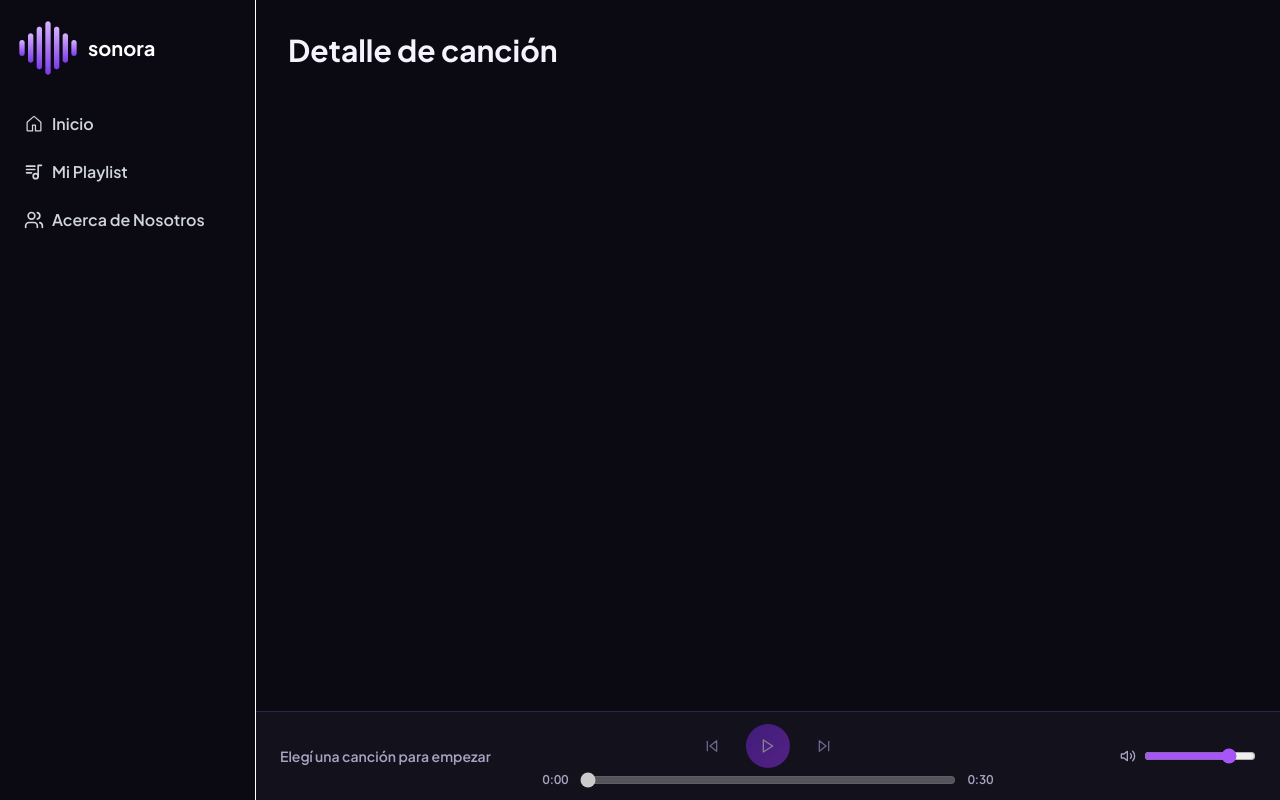
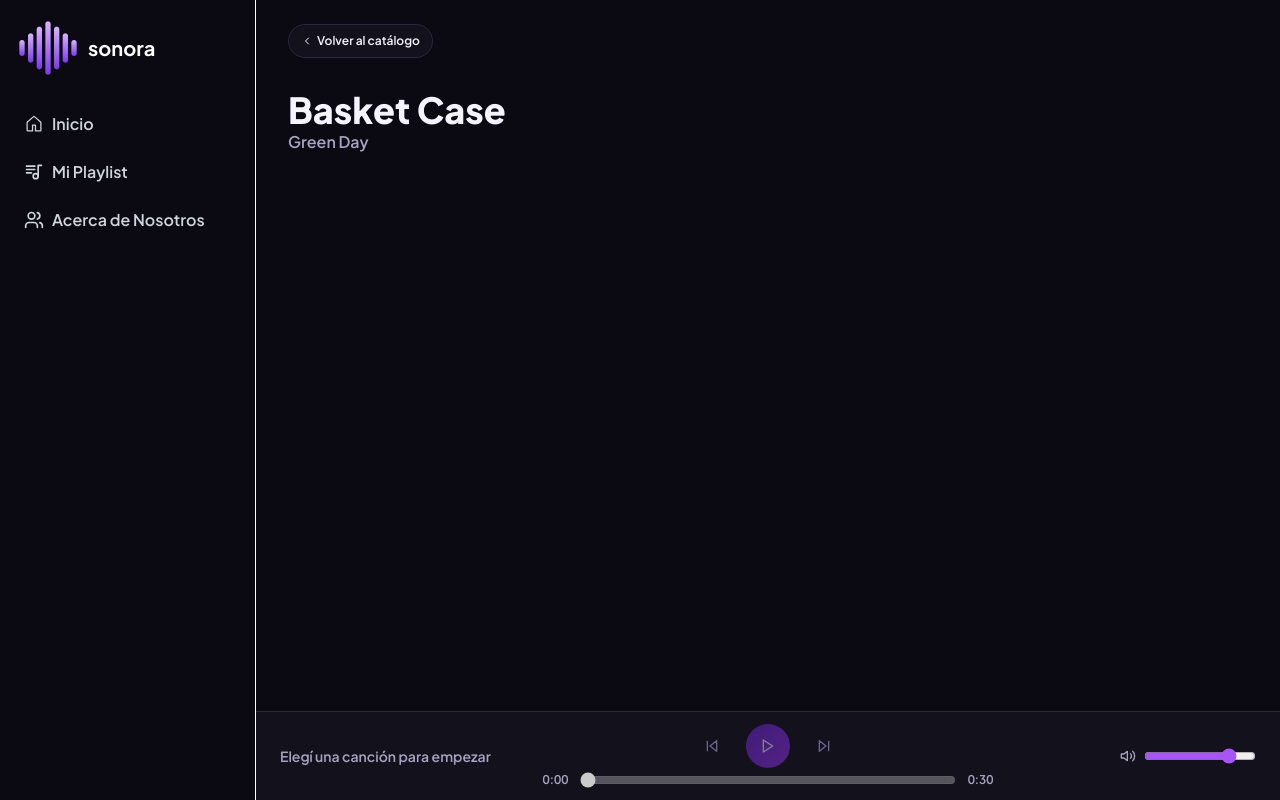
Before and after one commit to luciollanos1234-eng/sonora, a React (Vite) app: page /detalle/basket-case in a window 1280 px wide. Shown: the top 800 px of the page. Built offline with nearby package versions, Linux system fonts and the light colour scheme; no server answers.

Commit message:
feat(detalle): crea página de detalle que busca la canción con useParams

```diff
--- a/src/pages/Detail.tsx
+++ b/src/pages/Detail.tsx
@@ -0,0 +1,32 @@
+import { Link, useParams } from "react-router-dom";
+import { FiChevronLeft } from "react-icons/fi";
+import { getSongs } from "../data/initialize";
+
+const Detail = () => {
+  const { id } = useParams();
+  // Busca la canción por el id de la URL en sonora_songs
+  const song = getSongs().find((s) => s.id === id);
+
+  return (
+    <section className="px-4 py-6 sm:px-8">
+      <Link
+        to="/"
+        className="inline-flex items-center gap-1 rounded-[var(--radius-pill)] border border-[var(--border)] bg-[var(--surface)] px-3 py-2 text-xs font-semibold hover:bg-[var(--surface-2)]"
+      >
+        <FiChevronLeft aria-hidden="true" />
+        Volver al catálogo
+      </Link>
+
+      {song ? (
+        <>
+          <h1 className="mt-8 text-4xl font-extrabold">{song.title}</h1>
+          <p className="text-[var(--text-muted)]">{song.artist}</p>
+        </>
+      ) : (
+        <p className="mt-8 text-[var(--text-muted)]">No encontramos esta canción.</p>
+      )}
+    </section>
+  );
+};
+
+export default Detail;
--- a/src/routes/AppRouter.tsx
+++ b/src/routes/AppRouter.tsx
@@ -6,6 +6,7 @@ import Home from "../pages/Home";
 import Playlist from "../pages/Playlist";
 import About from "../pages/About";
 import NotFound from "../pages/NotFound";
+import Detail from "../pages/Detail";
 import { UIShowcase } from "../pages/UIShowcase";
 
 const Placeholder = ({ title }: { title: string }) => (
@@ -48,7 +49,7 @@ const AppRouter = () => {
         {/* Rutas con Layout */}
         <Route element={<Layout />}>
           <Route path="/" element={<Home />} />
-          <Route path="/detalle/:id" element={<Placeholder title="Detalle de canción" />} />
+          <Route path="/detalle/:id" element={<Detail />} />
           <Route path="/playlist" element={<Playlist />} />
           <Route path="/about" element={<About />} />
           <Route path="/admin" element={<Placeholder title="Administración" />} />
```
